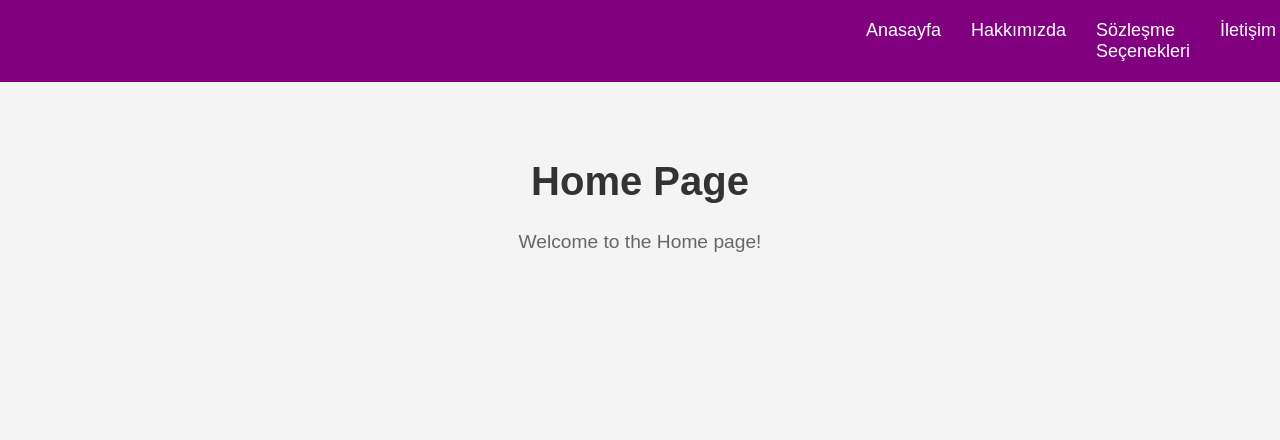
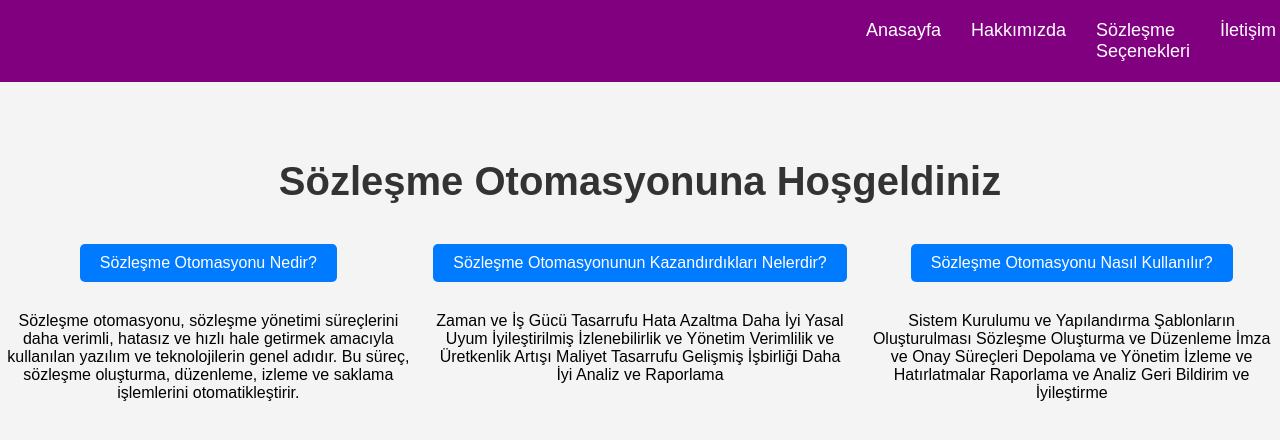
Before and after one commit to mehmetenesaydin/1august, a React (Vite) app in the folder 1august.client/: page / in a window 1280 px wide. Shown: the top 440 px of the page. Built offline with nearby package versions, Linux system fonts and the light colour scheme.

Commit message:
Arayüz değişiklikleri geliştirildi.

```diff
--- a/1august.client/src/App.css
+++ b/1august.client/src/App.css
@@ -1,4 +1,38 @@
 /* Genel Stil Ayarları */
+/* App.css */
+.services-container {
+    text-align: center;
+    padding: 20px;
+}
+
+.button-container {
+    display: grid;
+    grid-template-columns: repeat(3, 1fr);
+    gap: 15px;
+    justify-items: center;
+}
+
+.services-container p {
+    margin-bottom: 40px; /* Açıklama ile butonlar arasındaki mesafeyi artırın */
+}
+
+.service-button {
+    width: 350px; /* Buton genişliği */
+    height: 50px; /* Buton yüksekliği */
+    padding: 15px 30px;
+    font-size: 18px;
+    cursor: pointer;
+    background-color: #007bff;
+    color: white;
+    border: none;
+    border-radius: 5px;
+    transition: background-color 0.3s ease;
+    margin-bottom: 40px; /* Butonların altına margin ekleyin */
+}
+
+    .service-button:hover {
+        background-color: #0056b3;
+    }
 body {
     font-family: Arial, sans-serif;
     margin: 0;
@@ -48,13 +82,27 @@ nav {
 
 /* Home Sayfası Stili */
 .home-container {
+
     text-align: center;
     padding: 50px 0;
+}
+.home-button {
+    padding: 10px 20px;
+    font-size: 16px;
+    cursor: pointer;
+    background-color: #007bff;
+    color: white;
+    border: none;
+    border-radius: 5px;
+    transition: background-color 0.3s ease;
+    margin-bottom: 30px;
 }
 
     .home-container h1 {
         font-size: 2.5rem;
         color: #333;
+          margin-bottom: 40px;
+
     }
 
     .home-container p {
@@ -92,20 +140,25 @@ nav {
 
 /* About Sayfası Stili */
 .about-container {
-    max-width: 800px;
-    margin: 0 auto;
+    margin-bottom: 40px;
+    max-width: 600px;
     padding: 20px;
+    text-align: left; /* Yazıyı sola hizalar */
 }
 
     .about-container h1 {
         font-size: 2rem;
         color: #333;
+        text-align:center;
+        /* Başlık etrafında ekstra boşluk olmasın */
     }
 
     .about-container p {
         font-size: 1rem;
-        color: #666;
+        color: #333;
+        margin: 0; /* Paragraf etrafında ekstra boşluk olmasın */
     }
+
 
 /* Contact Sayfası Stili */
 .contact-container {
--- a/1august.client/src/pages/About.tsx
+++ b/1august.client/src/pages/About.tsx
@@ -15,7 +15,8 @@ const About: React.FC = () => {
                 çözümler sunma konusunda uzmanlaşmıştır. Operasyonlarınızı optimize etmek, veri analizlerinizi ve raporlamanızı
                 geliştirmek veya iş akışınızı kolaylaştırmak istiyorsanız, başarılı olmanıza yardımcı olacak uzmanlığa ve kaynaklara sahibiz.
                 JL Management and Industrial Systems Ltd olarak taahhüdümüz mükemmelliğe yöneliktir ve dijital dönüşüm hedeflerine ulaşmalarına
-                yardımcı olmak için dünya çapındaki işletmelerle ortaklık yapmaktan gurur duyuyoruz.</p>
+                yardımcı olmak için dünya çapındaki işletmelerle ortaklık yapmaktan gurur duyuyoruz.
+            </p>
         </div>
     );
 };
--- a/1august.client/src/pages/Home.tsx
+++ b/1august.client/src/pages/Home.tsx
@@ -1,11 +1,44 @@
+
 import React from 'react';
 import '../App.css'; // CSS dosyasını import et
 
 const Home: React.FC = () => {
     return (
         <div className="home-container">
-            <h1>Home Page</h1>
-            <p>Welcome to the Home page!</p>
+            <h1>Sözleşme Otomasyonuna Hoşgeldiniz</h1>
+
+            <div className="button-container">
+                <div className="button-item">
+                    <button className="home-button">Sözleşme Otomasyonu Nedir?</button>
+                    <div className="text-box">Sözleşme otomasyonu, sözleşme yönetimi süreçlerini daha verimli,
+                        hatasız ve hızlı hale getirmek amacıyla kullanılan yazılım ve teknolojilerin genel adıdır.
+                        Bu süreç, sözleşme oluşturma, düzenleme, izleme ve saklama işlemlerini otomatikleştirir.</div>
+                </div>
+                <div className="button-item">
+                    <button className="home-button">Sözleşme Otomasyonunun Kazandırdıkları Nelerdir?</button>
+                    <div className="text-box">Zaman ve İş Gücü Tasarrufu
+                        Hata Azaltma
+                        Daha İyi Yasal Uyum
+                        İyileştirilmiş İzlenebilirlik ve Yönetim
+                        Verimlilik ve Üretkenlik Artışı
+                        Maliyet Tasarrufu
+                        Gelişmiş İşbirliği
+                        Daha İyi Analiz ve Raporlama
+
+               </div>
+                </div>
+                <div className="button-item">
+                    <button className="home-button">Sözleşme Otomasyonu Nasıl Kullanılır?</button>
+                    <div className="text-box">Sistem Kurulumu ve Yapılandırma
+                        Şablonların Oluşturulması
+                        Sözleşme Oluşturma ve Düzenleme
+                        İmza ve Onay Süreçleri
+                        Depolama ve Yönetim
+                        İzleme ve Hatırlatmalar
+                        Raporlama ve Analiz
+                        Geri Bildirim ve İyileştirme</div>
+                </div>
+            </div>
         </div>
     );
 };
--- a/1august.client/src/pages/Services.tsx
+++ b/1august.client/src/pages/Services.tsx
@@ -1,15 +1,23 @@
-import React from 'react';
-import '../App.css'; // CSS dosyasını import et
+import React, { useState } from 'react';
+import '../App.css';
 
 const Services: React.FC = () => {
+    const [buttonLabels] = useState([
+        'Satış Sözleşmeleri', 'İş ve Çalışan Sözleşmeleri', 'Hizmet Sözleşmeleri',
+        'Ticaret ve İş Ortaklığı Sözleşmeleri', 'Kredi ve Borç Sözleşmeleri', 'Konut ve Taşınmaz Sözleşmeleri',
+        'Lisans ve Telif Hakları Sözleşmeleri', 'Tedarik ve Alım Sözleşmeleri', 'Sigorta Sözleşmeleri',
+        'İşletme ve Yatırım Sözleşmeleri', 'Hizmet 11', 'Hizmet 12'
+    ]);
+
     return (
         <div className="services-container">
             <h1>SÖZLEŞME SEÇENEKLERİ</h1>
-            <p>Lütfen işlem yapmak istediğiniz sözleşmeyi seçin</p>
+            <p>Lütfen işlem yapmak istediğiniz sözleşmeyi seçiniz</p>
+
             <div className="button-container">
-                {Array.from({ length: 12 }, (_, index) => (
+                {buttonLabels.map((label, index) => (
                     <button key={index} className="service-button">
-                        Button {index + 1}
+                        {label}
                     </button>
                 ))}
             </div>
```
